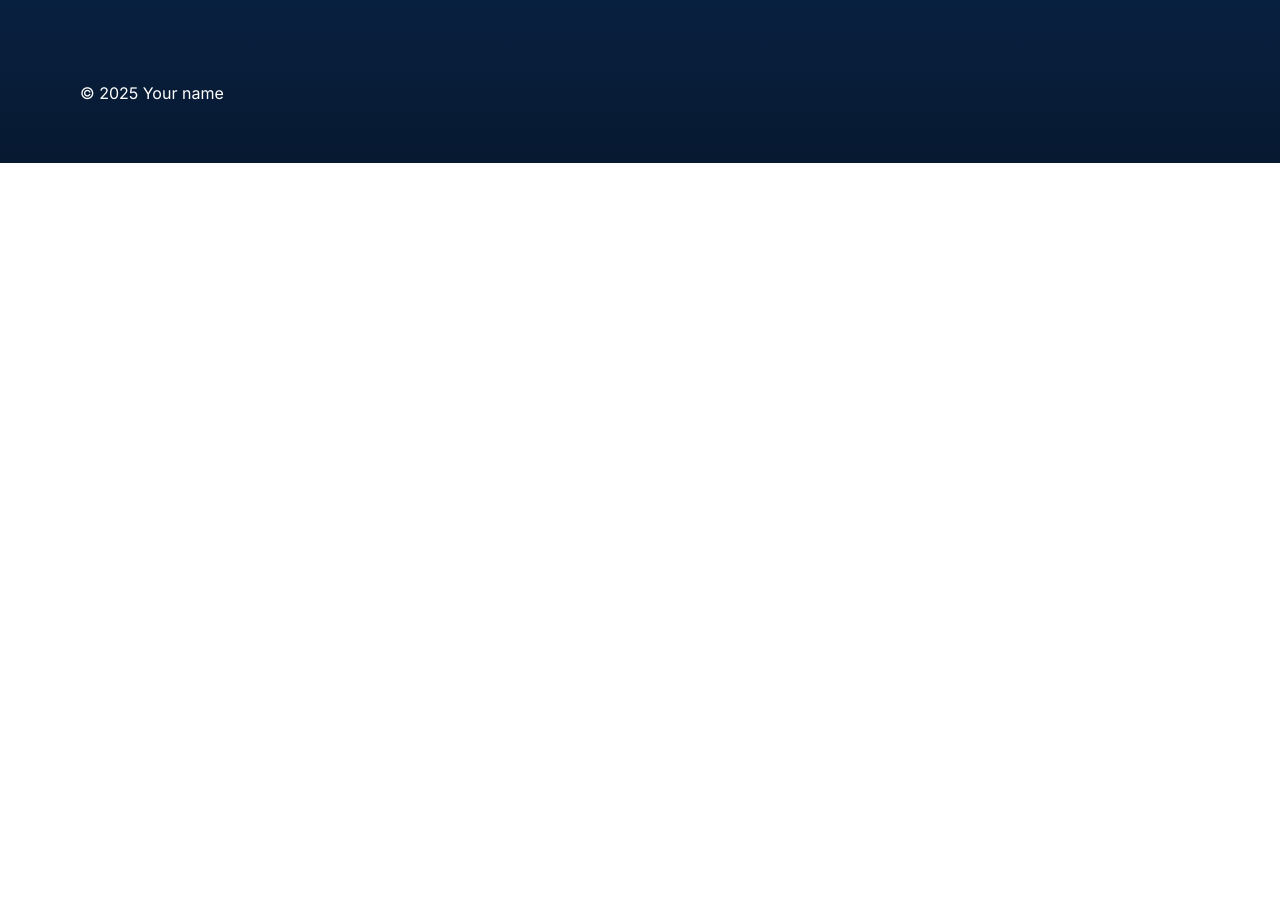
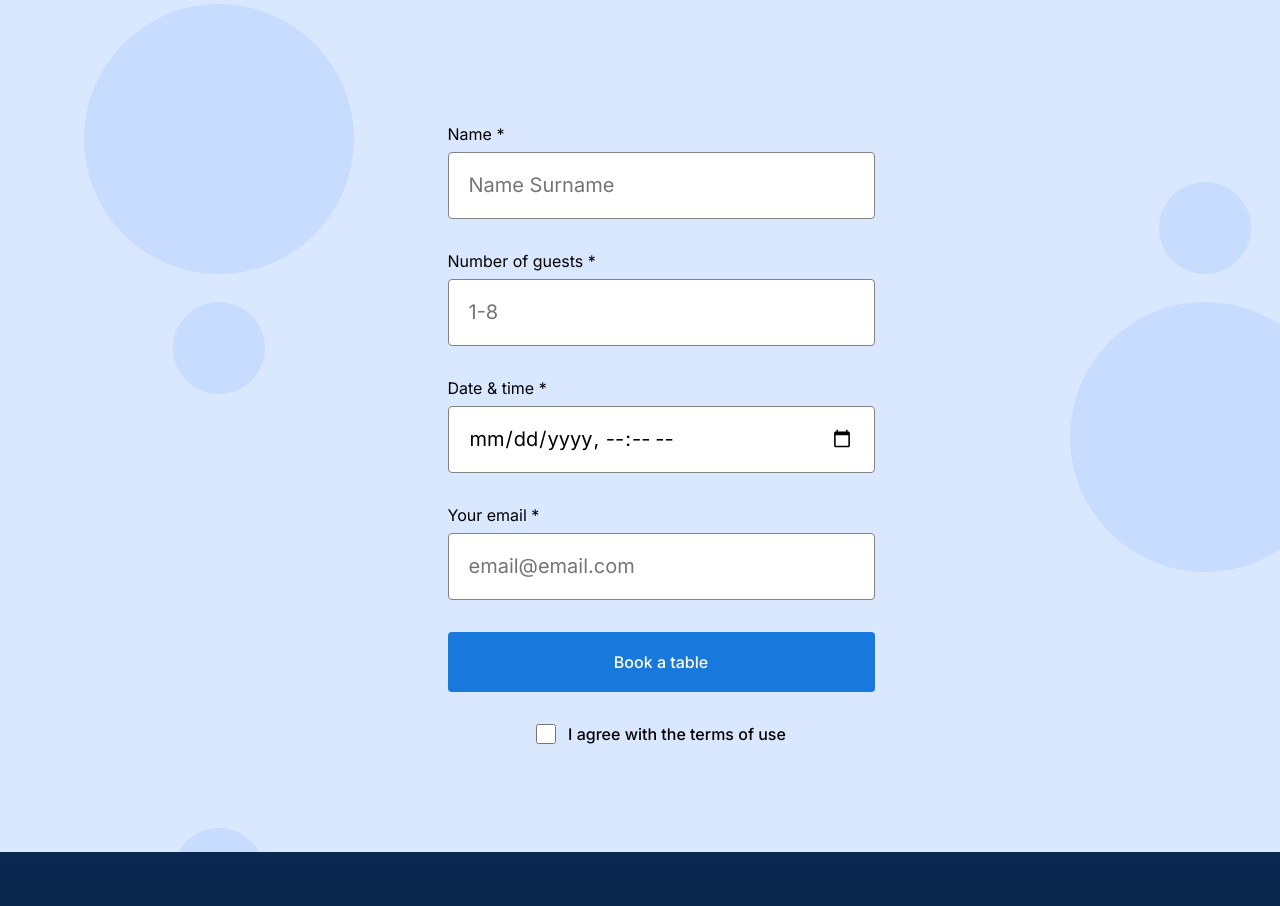
Before and after one commit to JosephLin135/se_project_coffeeshop-ft, a plain HTML site: page index.html in a window 1280 px wide. Shown: the part 1900-2806 px from the top of the page. Before the commit the page ends 2063 px from the top, so only its background shows below. Drawn offline with Linux system fonts and the light colour scheme.

Commit message:
added reservation form

```diff
--- a/index.html
+++ b/index.html
@@ -81,6 +81,27 @@
             </div>
           </div>
          </section>
+
+         <section class="reservation">
+          <h2 class="reservation__title">Book a table</h2>
+          <form class="reservation__form form">
+            <fieldset class="form__fieldset">
+              <label class="form__label" for="name">Name *</label>
+              <input id="name" type="text" class="form__input" placeholder="Name Surname" required />
+              <label class="form__label" for="guest">Number of guests *</label>
+              <input id="guest" type="number" class="form__input" placeholder="1-8" required />
+              <label class="form__label" for="date">Date & time *</label>
+              <input id="date" type="datetime-local" class="form__input" required/>
+              <label class="form__label" for="email">Your email *</label>
+              <input id="email" type="email" class="form__input" placeholder="email@email.com" required />
+              <input type="submit" class="form__button" value="Book a table"/>
+              <label class="form__label form__checkbox-label">
+                <input type="checkbox" class="form__checkbox" />
+                I agree with the terms of use
+              </label>
+            </fieldset>
+          </form>
+         </section>
       </main>
 
       <footer class="footer">
--- a/pages/index.css
+++ b/pages/index.css
@@ -148,6 +148,97 @@
   line-height: 30px;
 }
 
+.reservation{
+  background-color: #D9E7FF;
+  background-image: url('../images/background_reservation.svg');
+  padding: 100px 120px;
+}
+
+.reservation__title {
+  padding-bottom: 80px;
+  text-align: center;
+  font-family: Inter;
+  font-style: normal;
+  font-weight: 500;
+  font-size: 44px;
+  line-height: 52px;
+}
+
+.form{
+  max-width: 385px;
+}
+
+.reservation__form {
+  margin: 0 auto;
+}
+
+.form__fieldset {
+  border: none;
+  padding: 0;
+  margin: 0;
+}
+
+.form__label {
+  display: block;
+  margin-bottom: 8px;
+}
+
+.form__input{
+  width: 385px;
+  height: 35px;
+  border: 1px solid #838383;
+  border-radius: 4px;
+  padding: 15px 20px;
+  margin-bottom: 32px;
+  font-family: Inter;
+  font-style: normal;
+  font-weight: normal;
+  font-size: 20px;
+  line-height: 30px;
+}
+
+.form__button{
+  width: 100%;
+  padding-top: 20px;
+  padding-bottom: 20px;
+  margin-bottom: 32px;
+  background-color: #1878DC;
+  color: #ffffff;
+  border: none;
+  border-radius: 4px;
+  transition: background-color 0.2s ease;
+  font-family: Inter;
+  font-style: normal;
+  font-weight: 500;
+  font-size: 16px;
+  line-height: 20px;
+}
+
+.form__button:hover {
+  background-color: #3f96f3;
+}
+
+.form__checkbox-label {
+  display: flex;
+  justify-content: center;
+  align-items: center;
+  gap: 12px;
+  font-family: Inter;
+  font-style: normal;
+  font-weight: 500;
+  font-size: 16px;
+  line-height: 20px;
+}
+
+.form__checkbox {
+  border-radius: 2px;
+  height: 20px;
+  width: 20px;
+  margin: 0;
+}
+
+
+
 .footer {
   padding: 60px 80px;
   background: linear-gradient(180deg, #0a2850 0%, #071931 100%);
```
